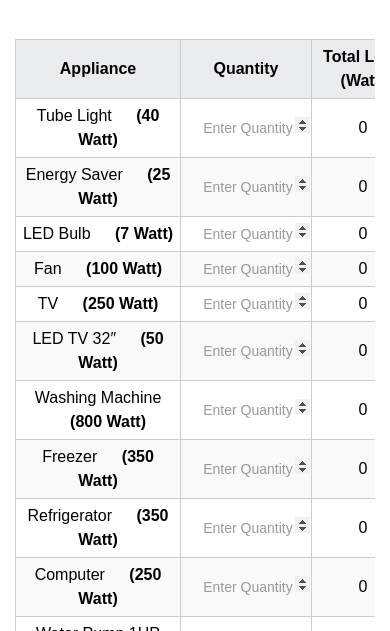
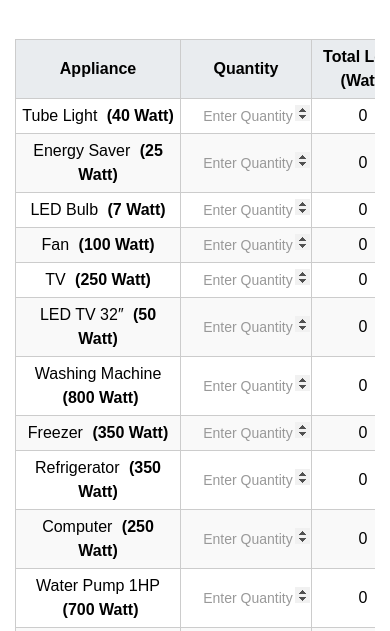
Before and after one commit to ali12550/solar_calculator_2, a plain HTML site: page index.html in a window 390 px wide. Shown: the part 148-779 px from the top of the page. Drawn offline with nearby package versions, Linux system fonts and the light colour scheme.

Commit message:
Update 5 index.html

```diff
--- a/index.html
+++ b/index.html
@@ -168,7 +168,10 @@
                 font-size: 14px;
                 padding: 10px;
             }
-
+.wattage_merge {
+    font-weight: bold;
+    padding-left: 5px !important;
+}
             .roi input {
                 width: 100%;
                 margin: 5px 0;
```
